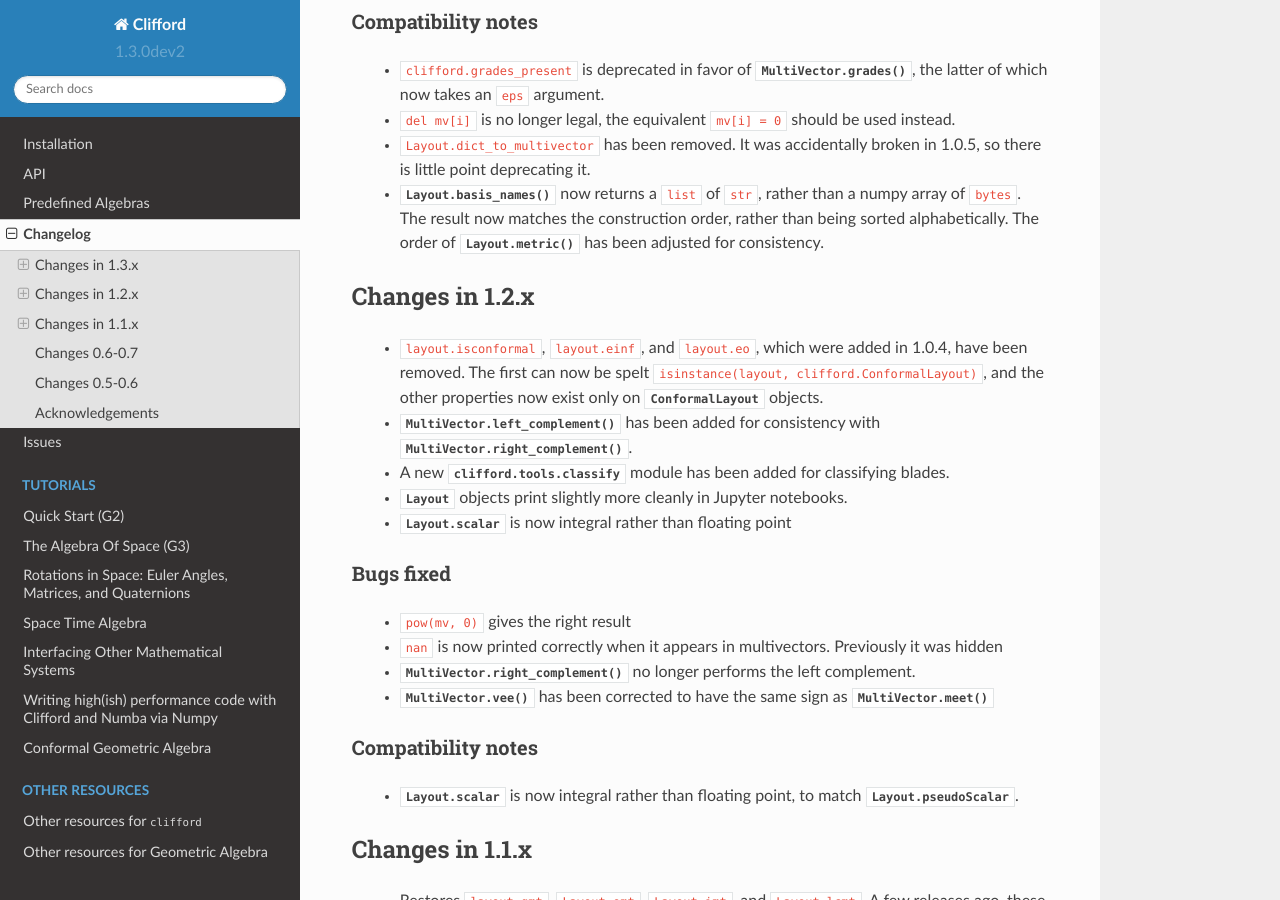
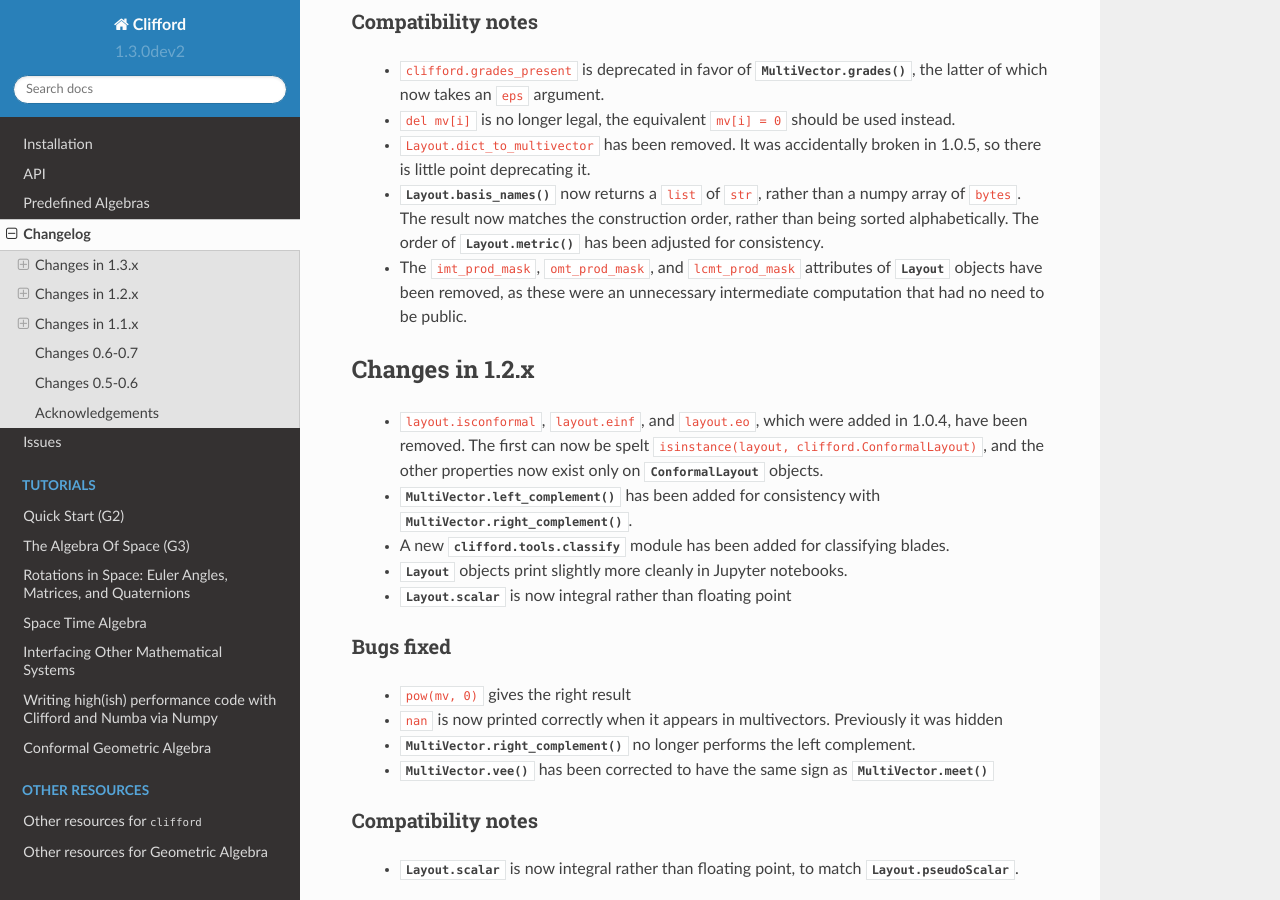
Before and after one commit to pygae/clifford, a Sphinx documentation site: the page built from docs/changelog.rst, in a window 1280 px wide and 900 px high, scrolled down 675 px. Built offline with Sphinx 7.4.7 and the Read the Docs theme 2.0.0, drawn with Linux system fonts in a browser that asks for light colours; pages that are not in the unit, such as notebooks, are missing from menus.

Commit message:
Split up table computation to compute each table separately (#297)
This means that subclasses can override the `gmt` attribute, and will automatically get correct `imt`, `omt`, and `lcmt` tables.

Performance impact seems negligeable.

```diff
--- a/docs/changelog.rst
+++ b/docs/changelog.rst
@@ -42,6 +42,9 @@
    numpy array of ``bytes``. The result now matches the construction order, rather
    than being sorted alphabetically. The order of :meth:`Layout.metric` has
    been adjusted for consistency.
+ * The ``imt_prod_mask``, ``omt_prod_mask``, and ``lcmt_prod_mask`` attributes
+   of :class:`Layout` objects have been removed, as these were an unnecessary
+   intermediate computation that had no need to be public.
 
 
 Changes in 1.2.x
```
Also changed, not shown: 1 other file.
